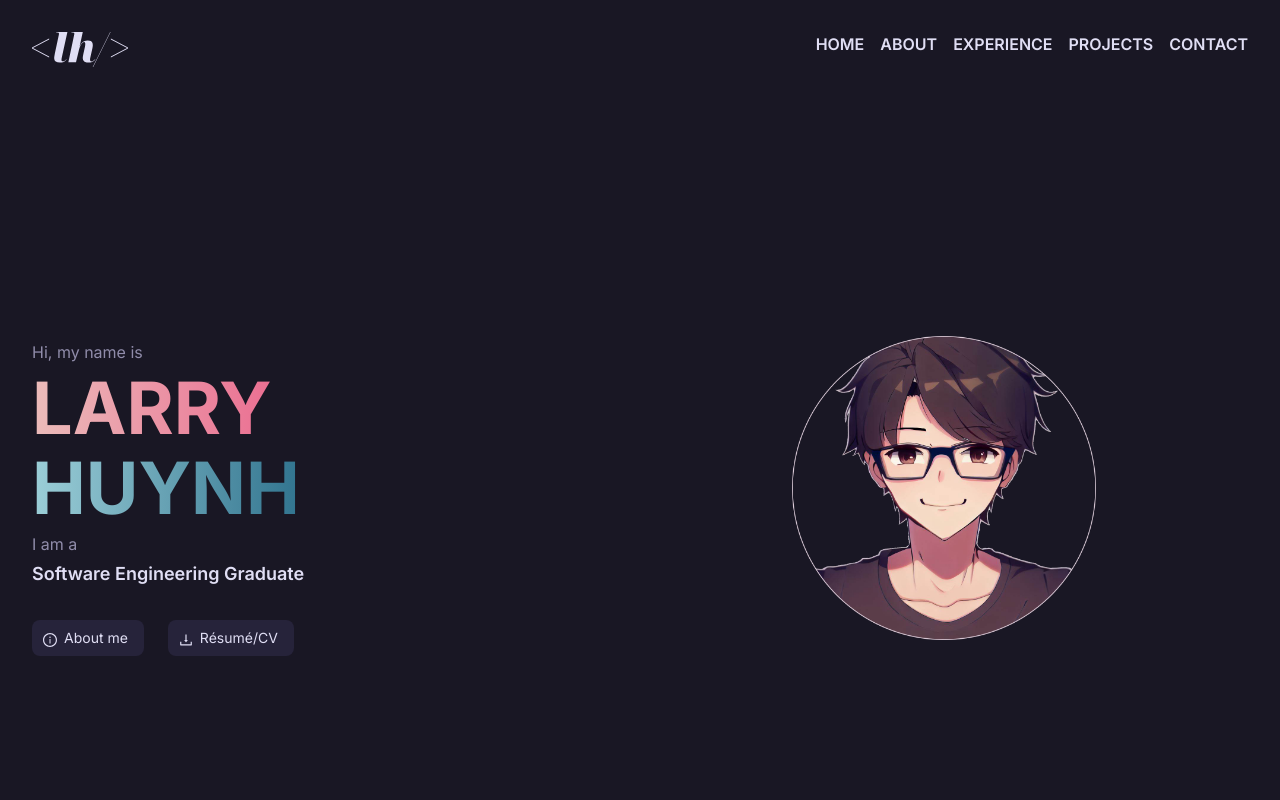
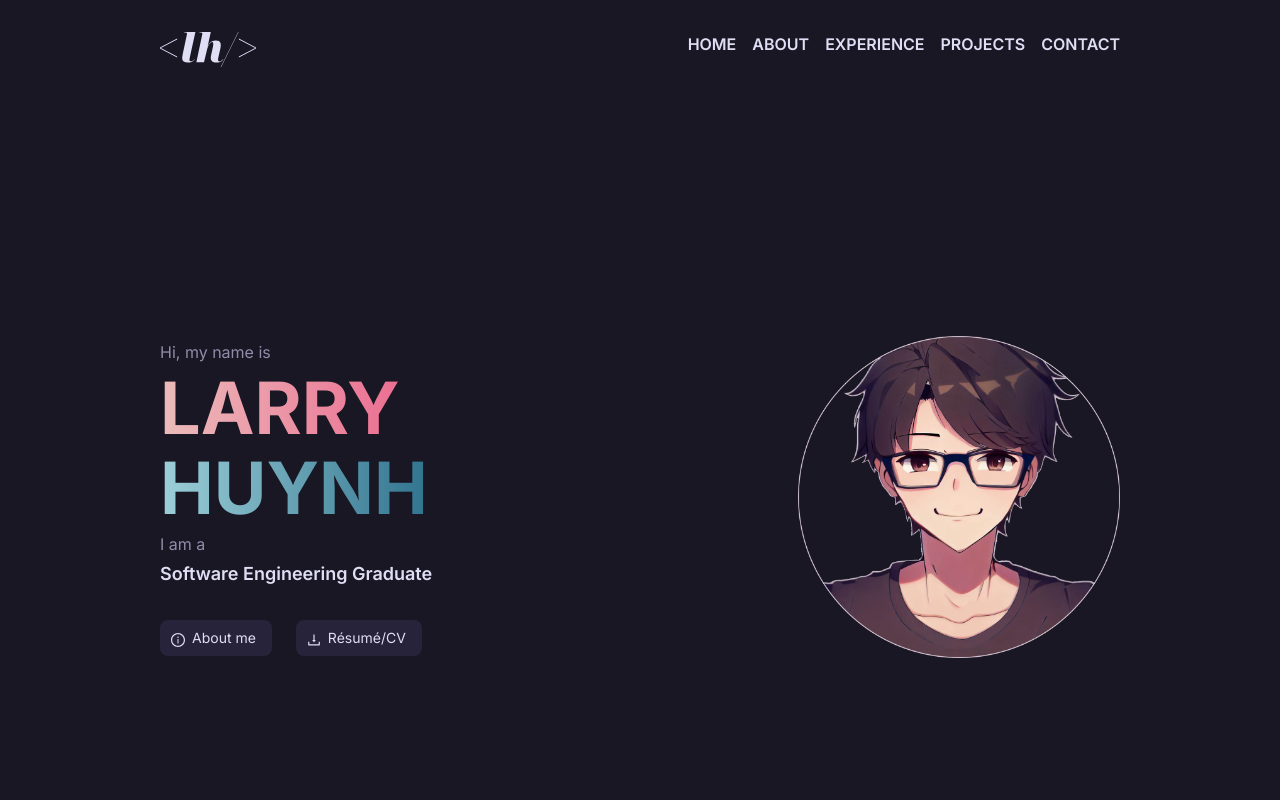
Before and after one commit to larryh12/larryhuynh.dev, a Next.js app: page / in a window 1280 px wide. Shown: the top 800 px of the page. Built offline with nearby package versions, Linux system fonts and the light colour scheme.

Commit message:
ui tweaks

```diff
--- a/app/layout.js
+++ b/app/layout.js
@@ -14,9 +14,9 @@ export default function RootLayout({ children }) {
   return (
     <html lang="en">
       <body
-        className={`${inter.className} flex justify-center bg-rp-base text-rp-text`}
+        className={`${inter.className} flex items-center justify-center bg-rp-base text-rp-text`}
       >
-        <div className="w-full max-w-screen-xl p-8">
+        <div className="w-full max-w-screen-lg p-8">
           <Navbar />
           {children}
         </div>
--- a/components/Hero.js
+++ b/components/Hero.js
@@ -9,7 +9,7 @@ const Hero = () => {
   return (
     <section
       id="home"
-      className="flex flex-col-reverse justify-between py-16 md:flex-row md:py-64"
+      className="flex flex-col-reverse py-16 md:flex-row md:py-64"
     >
       <div className="flex-1">
         <div className="my-1 text-rp-subtle">Hi, my name is</div>
@@ -42,8 +42,8 @@ const Hero = () => {
           </a>
         </div>
       </div>
-      <div className="mb-12 flex flex-1 items-center justify-center">
-        <div className="max-w-[50%]">
+      <div className="mb-12 flex flex-1 items-center justify-center md:justify-end">
+        <div className="max-w-[67%]">
           <Image src={avatar} alt="avatar" />
         </div>
       </div>
--- a/components/Navbar.js
+++ b/components/Navbar.js
@@ -58,7 +58,7 @@ const Navbar = () => {
 
       <div
         className={`${
-          toggle ? 'w-full' : 'w-0'
+          toggle ? 'h-full w-full' : 'h-0 w-0'
         } absolute right-0 top-20 max-w-screen-md flex-col items-start overflow-hidden bg-rp-base p-4 text-3xl font-semibold transition-all md:hidden`}
         onClick={() => setToggle((prev) => !prev)}
       >
```
